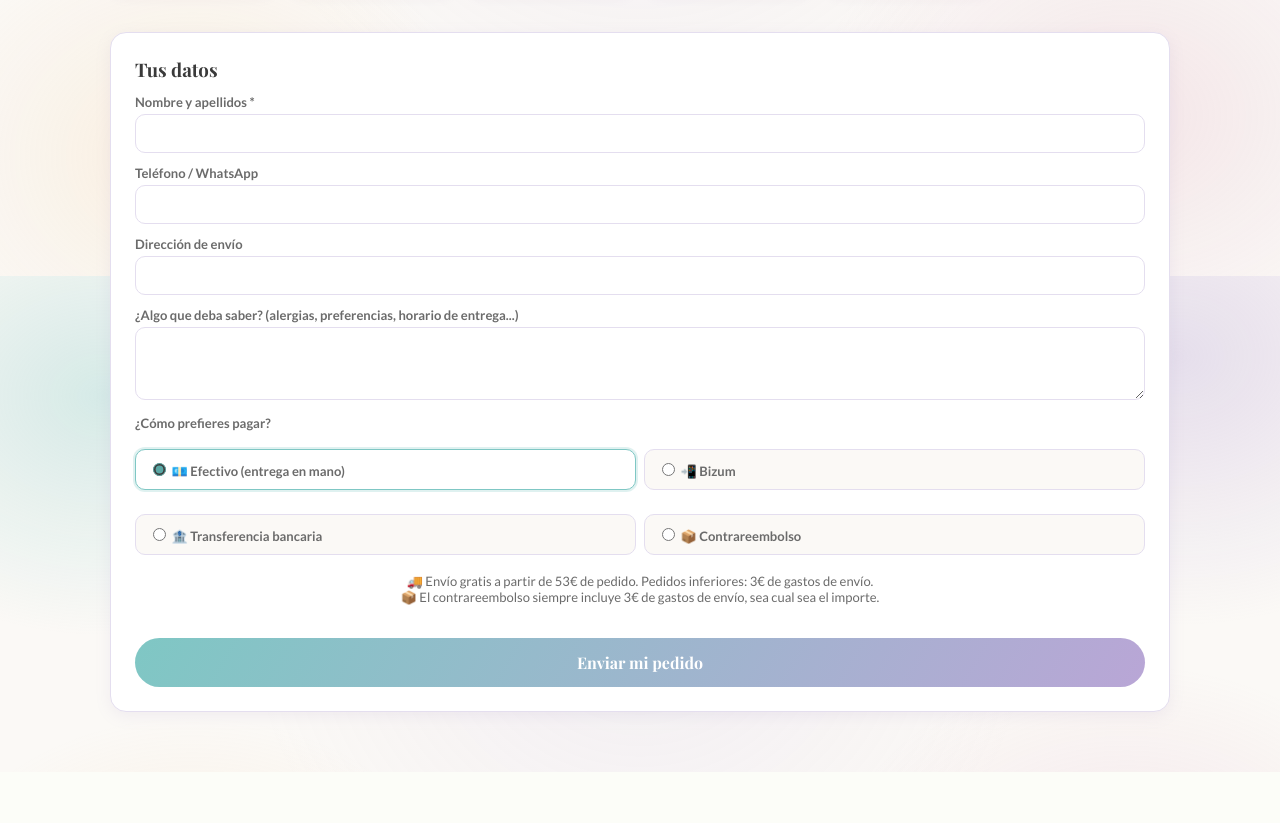
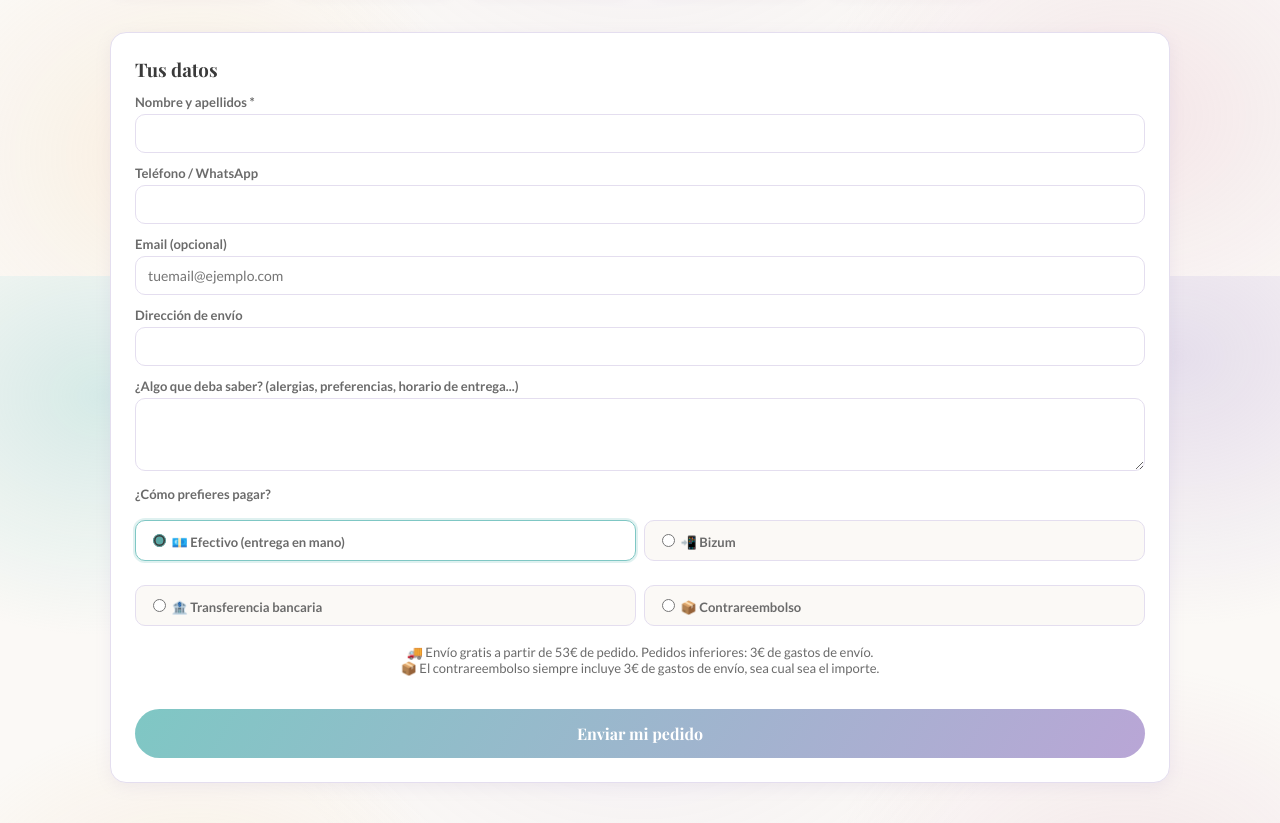
Before and after one commit to milafragaherrera2013-jpg/milafraga-app, a Flask app: page / in a window 1280 px wide. Shown: the part 3724-4547 px from the top of the page. Before the commit the page ends 4496 px from the top, so only its background shows below. Run offline with Flask 3, Linux system fonts and the light colour scheme; some web fonts are replaced.

Commit message:
Update formulario.html

```diff
--- a/templates/formulario.html
+++ b/templates/formulario.html
@@ -36,6 +36,9 @@
         <img src="{{ url_for('static', filename='img/' + item.img if item.img else 'img/placeholder.png') }}" alt="{{ item.nombre }}" onerror="this.src='{{ url_for('static', filename='img/placeholder.png') }}'">
         <div class="nombre">{{ item.nombre }}</div>
         <div class="detalle">{{ item.detalle }}</div>
+        {% if item.descripcion %}
+        <div class="descripcion">{{ item.descripcion }}</div>
+        {% endif %}
         {% if item.precio_antes %}
         <div><span class="precio-antes">{{ item.precio_antes }}€</span> <span class="descuento">-{{ item.descuento }}</span></div>
         {% endif %}
@@ -57,6 +60,9 @@
 
       <label>Teléfono / WhatsApp</label>
       <input type="text" name="telefono_cliente">
+
+      <label>Email (opcional)</label>
+      <input type="email" name="email_cliente" placeholder="tuemail@ejemplo.com">
 
       <label>Dirección de envío</label>
       <input type="text" name="direccion_cliente">
```
